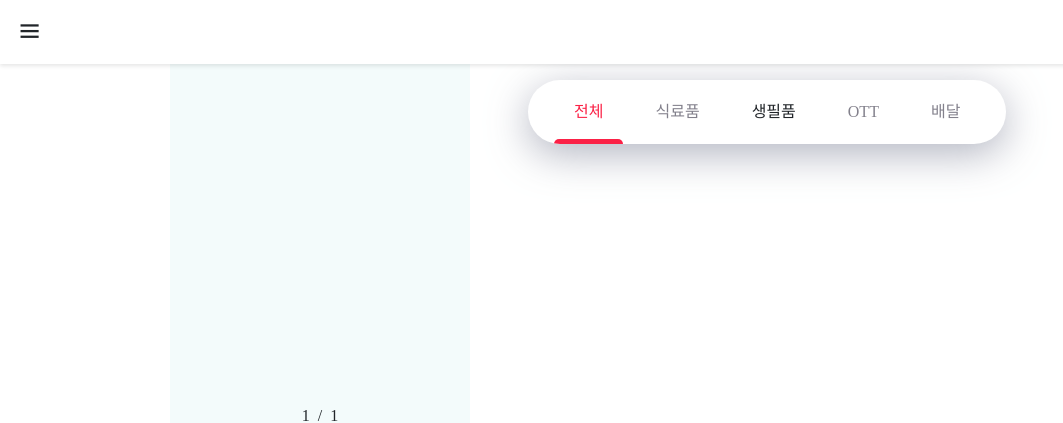
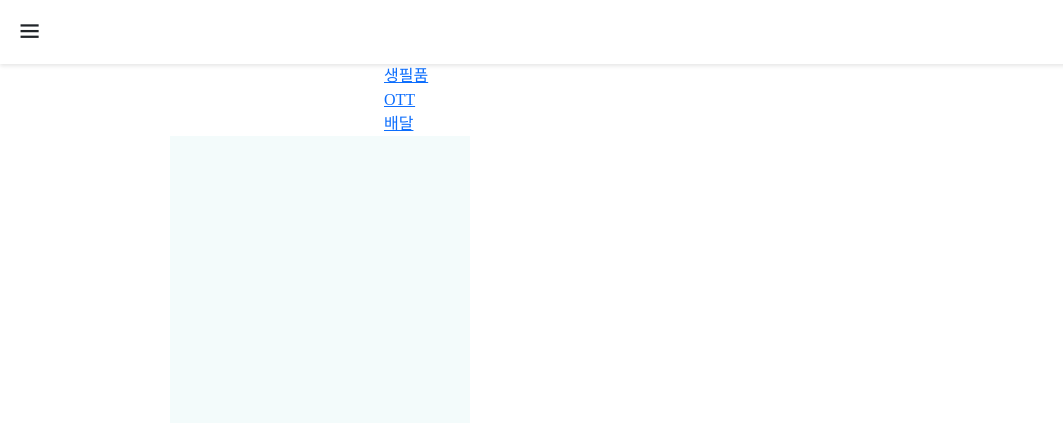
Before and after one commit to 21720819/BT, a Django app: page /buy/ in a window 1280 px wide; the page is wider, and only the part inside the window is pictured. Shown: the top 423 px of that part, without its empty margins (0-1063 px from the left). Run offline with Django 4.2, Linux system fonts and the light colour scheme; data that the repository does not hold is empty; some libraries are stand-ins or nearby versions; some web fonts are replaced.

Commit message:
김재현 0916 커밋용

```diff
--- a/static/style.css
+++ b/static/style.css
@@ -595,7 +595,7 @@
 }
 
 
-/* ---------폰트 바꾸기---------- */
+/* ---------전체폰트 바꾸기---------- */
 .font_change {
   font-family: 'SEBANG_Gothic_Bold';
   position: relative;
@@ -676,6 +676,7 @@ nav a {
     padding: 2rem 0;
     z-index: var(--z-fixed);
     transition: .5s;
+    overflow-y: auto;
     -ms-overflow-style: none;
   }
   .nav__name {
@@ -763,7 +764,6 @@ i {
   text-decoration: underline;
   text-decoration-thickness: 0.4rem;
   text-decoration-color: yellow;
-  text-decoration-style: wavy;
 }
 
 /*Show menu*/
@@ -832,7 +832,7 @@ i {
   }
 }
 
-/* --------sliding menu bar ------- */
+/* --------네비바 scroll 되는 css ------- */
 #nav-menu{
   -ms-overflow-style: none; /* IE and Edge */
     scrollbar-width: none; /* Firefox */
@@ -840,69 +840,13 @@ i {
 #nav-menu::-webkit-scrollbar {
   display: none; /* Chrome, Safari, Opera*/
 }
-.menu {
-  text-align: center;
-  display: inline-flex;
-  position: absolute;
-  top: 4rem;
-  left: calc(50% - 7rem);
-  overflow: hidden;
-  max-width: 100%;
-  height: auto !important;
-  background-color: #fff;
-  padding: 0 20px;
-  border-radius: 40px;
-  box-shadow: 0 10px 40px rgba(159, 162, 177, .8);
-}
-
-.menu-item {
-  color: #83818c;
-  padding: 20px;
-  text-decoration: none;
-  transition: .3s;
-  margin: 0 6px;
-  z-index: 1;
-  font-weight: 500;
+
+
+/* ---------category---------- */
+.category__menu {
   position: relative;
-}
-.menu:before {
-    content: "";
-    position: absolute;
-    bottom: -6px;
-    left: 0;
-    width: 100%;
-    height: 5px;
-    background-color: #dfe2ea;
-    border-radius: 8px 8px 0 0;
-    opacity: 0;
-    transition: .3s;
-}
-
-.menu-item:not(.is-active):hover:before {
-  opacity: 1;
-  bottom: 0;
-  text-decoration-line: none;
-}
-
-
-.menu-item:not(.is-active):hover {
-  color: #333;
-  text-decoration-line: none;
-}
-
-.menu-indicator {
-  position: absolute;
-  left: 0;
-  bottom: 0;
-  height: 4px;
-  transition: .4s;
-  height: 5px;
-  z-index: 1;
-  border-radius: 8px 8px 0 0;
-}
-
-@media (max-width: 768px) {
-  .menu { overflow: hidden; }
+  top: 30%;
+  left: 30%;
 }
 
 /* --------- buy ---------- */
--- a/templates/buy/home.html
+++ b/templates/buy/home.html
@@ -4,18 +4,26 @@
 {% extends 'nav.html' %}
 {% load static %}
 
-<meta name="viewport" content="width=device-width, initial-scale=1, shrink-to-fit=no">
 {% block content %}
 
-<nav class="menu">
-  <a href="{% url 'buyHome' %}" class="menu-item is-active" active-color="#FB2146">전체</a>
-  <a href="{% url 'category' 'food' %}" class="menu-item" active-color="#FB2146">식료품</a>
-  <a hreff="{% url 'category' 'necessity' %}" class="menu-item" active-color="#FB2146">생필품</a>
-  <a href="{% url 'category' 'ott' %}" class="menu-item" active-color="#FB2146">OTT</a>
-  <a href="{% url 'category' 'delivery' %}" class="menu-item" active-color="#FB2146">배달</a>
-  <span class="menu-indicator"></span>
-</nav>
+<div class="category__menu">
+  <div class="category-item">
+    <a href="#">전체</a>
+  </div>
+  <div class="category-item">
+    <a href="#">식료품</a>
+  </div>
+  <div class="category-item">
+    <a href="#">생필품</a>
+  </div>
+  <div class="category-item">
+    <a href="#">OTT</a>
+  </div>
+  <div class="category-item">
+    <a href="#">배달</a>
+  </div>
 
+</div>
 <!-- <ul id="">
   <li><a href="{% url 'buyHome' %}">전체</a></li>
   <li><a href="{% url 'category' 'necessity' %}">생필품</a></li>
```
